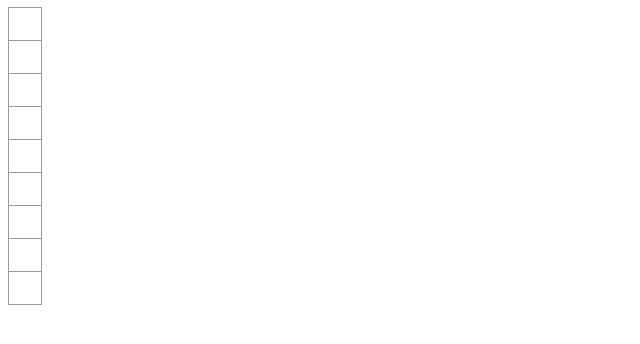
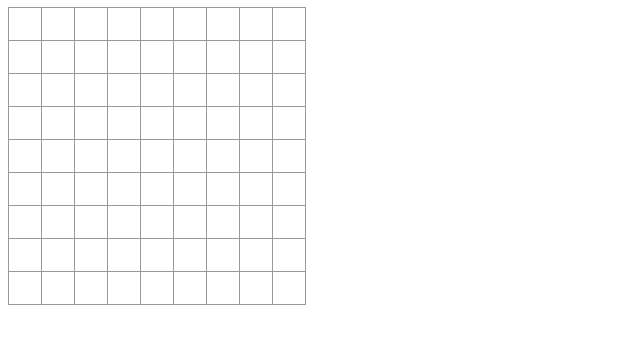
Before and after one commit to haru960197/React.ts-Othello, a React (Create React App) app: page / in a window 1280 px wide. Shown: the top 344 px of the page, without its empty margins (0-640 px from the left). Built offline with nearby package versions, Linux system fonts and the light colour scheme.

Commit message:
[fix] (/)を切り捨てと勘違いしていたので、Math.floor()を用いて修正

```diff
--- a/src/components/Board.tsx
+++ b/src/components/Board.tsx
@@ -20,7 +20,10 @@ export default function Board() {
     });
 
     function handleClick(index: number): void {
-        const point: Point = { x: index % boardSize, y: index / boardSize };
+        const point: Point = {
+            x: index % boardSize,
+            y: Math.floor(index / boardSize)
+        };
         const color: SquareState = state.blackIsNext ? '●' : '〇';
 
         const newSquares = renewSquares(point, color, state.squares);
@@ -32,13 +35,18 @@ export default function Board() {
 
     const line = (index: number) => (
         <div className="board-row">
-            {state.squares.filter((_, i) => i / boardSize === index)
-                .map((square, i) => (
-                <Square
-                    key={i}
-                    value={square}
-                    onClick={() => handleClick(index * boardSize + i)} />
-            ))}
+            {state.squares.map((square, i) => {
+                if (Math.floor(i / boardSize) !== index) {
+                    return;
+                }
+                return (
+                    <Square
+                        key={i}
+                        value={square}
+                        onClick={() => handleClick(index * boardSize + i)}
+                    />
+                );
+            })}
         </div>
     );
 
```
